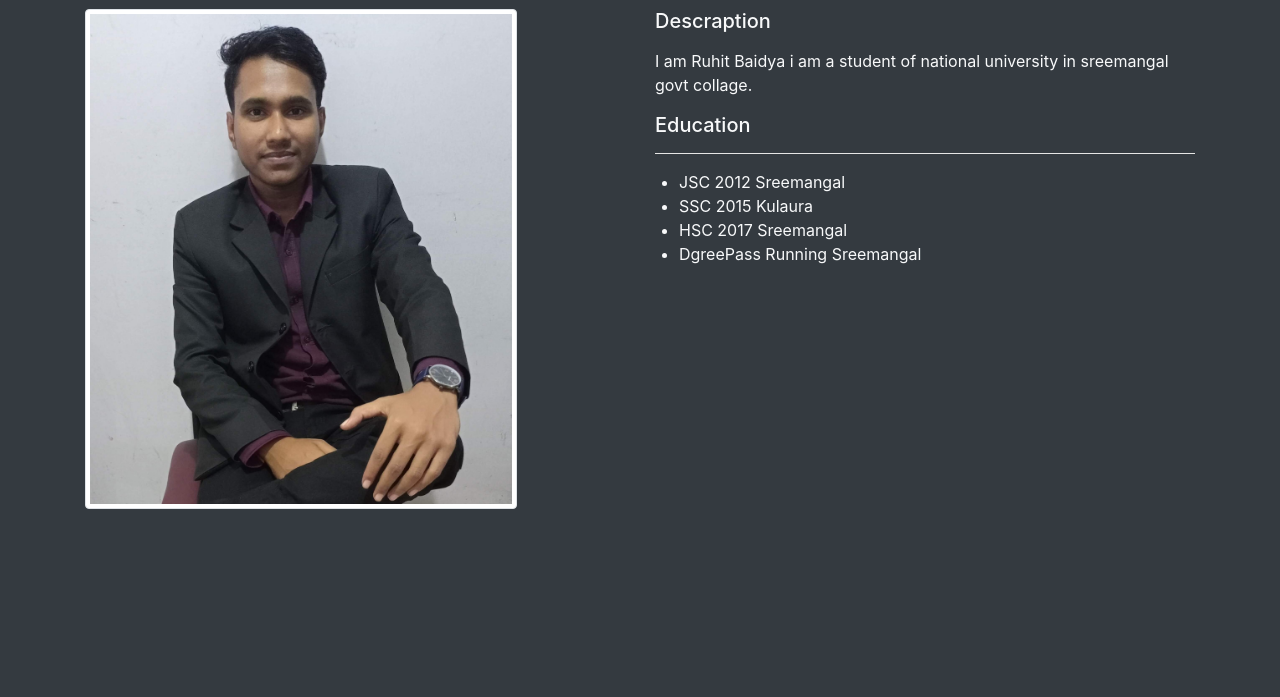
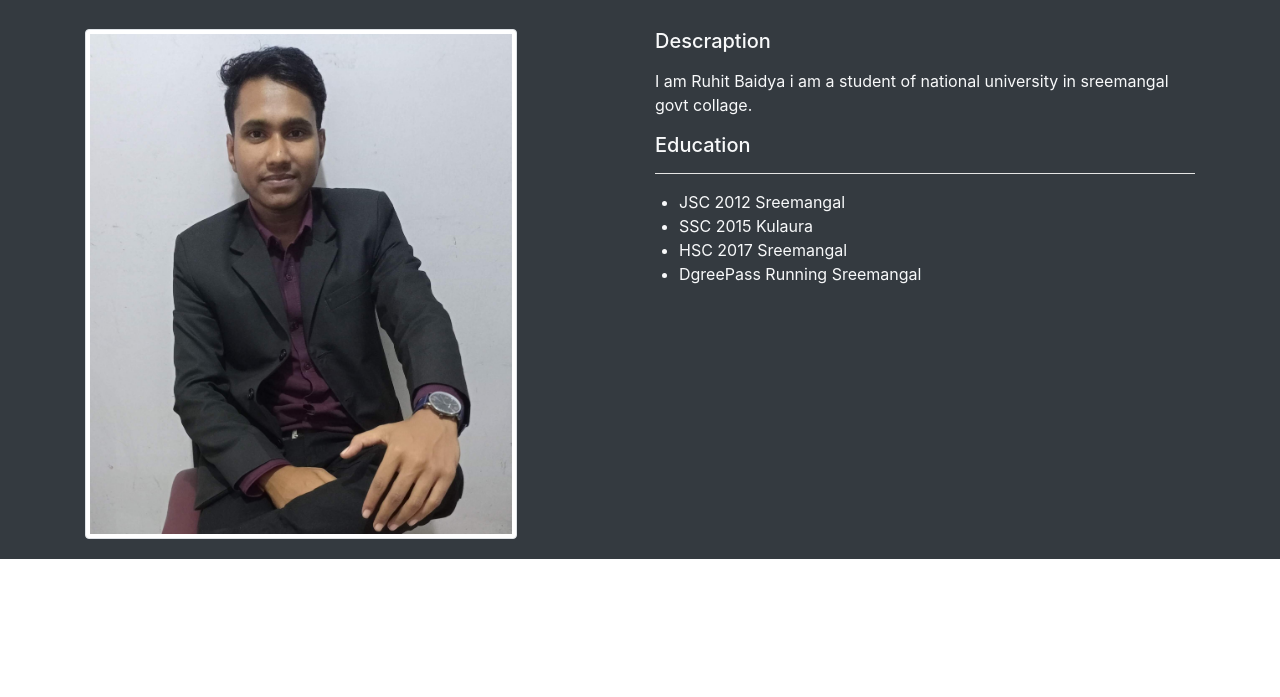
Before and after one commit to ruhitbaidya/DailyLife, a plain HTML site: page info.html in a window 1280 px wide. Shown: the part 103-800 px from the top of the page. Drawn offline with Linux system fonts and the light colour scheme.

Commit message:
info page work

```diff
--- a/css/style.css
+++ b/css/style.css
@@ -108,7 +108,7 @@ marquee{
 }
 .image img{
     width:80%;
-    height:500px;
+    height:auto;
 }
 hr{
     background-color:#fff;
--- a/info.html
+++ b/info.html
@@ -11,7 +11,7 @@
     <title>Information</title>
 </head>
 <body>
-    <section class="bg-dark text-light" style="height:100vh;">
+    <section class="bg-dark text-light" style="padding:20px;">
         <div class="container">
             <div class="row">
                 <div class="col-md-12">
```
